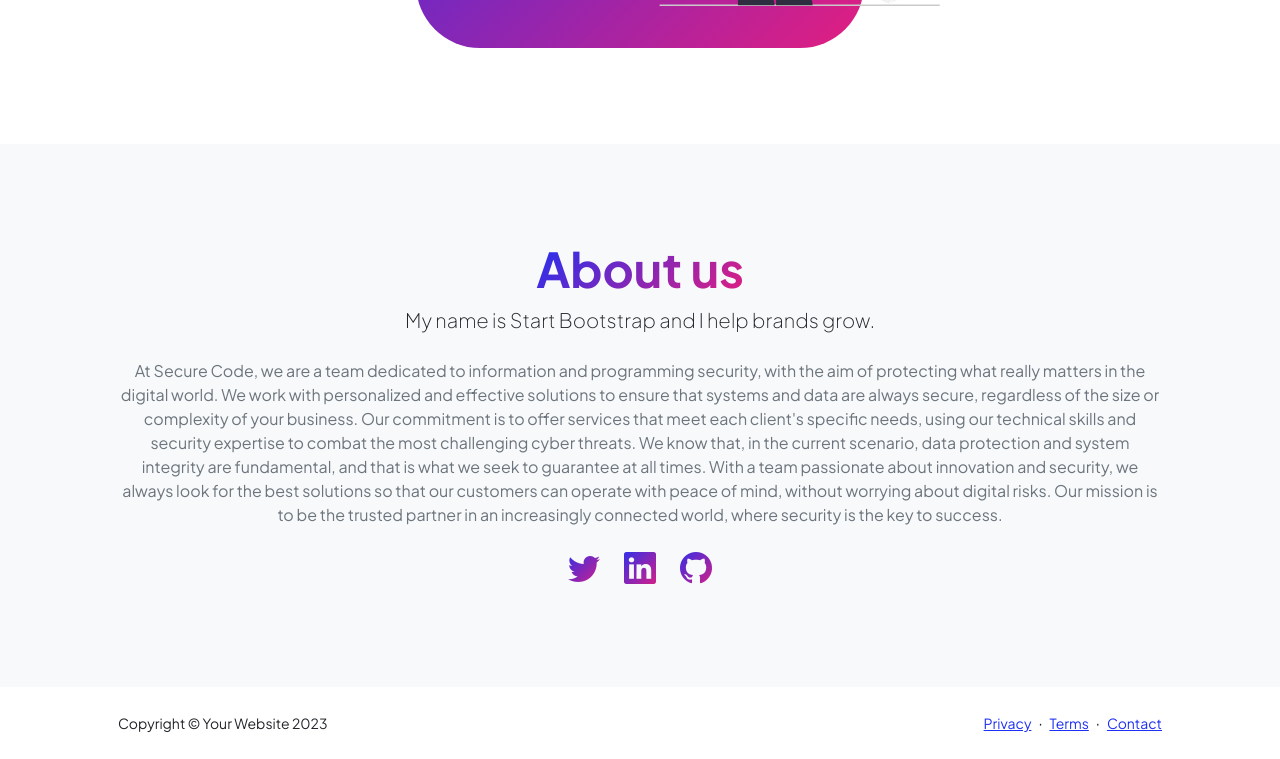
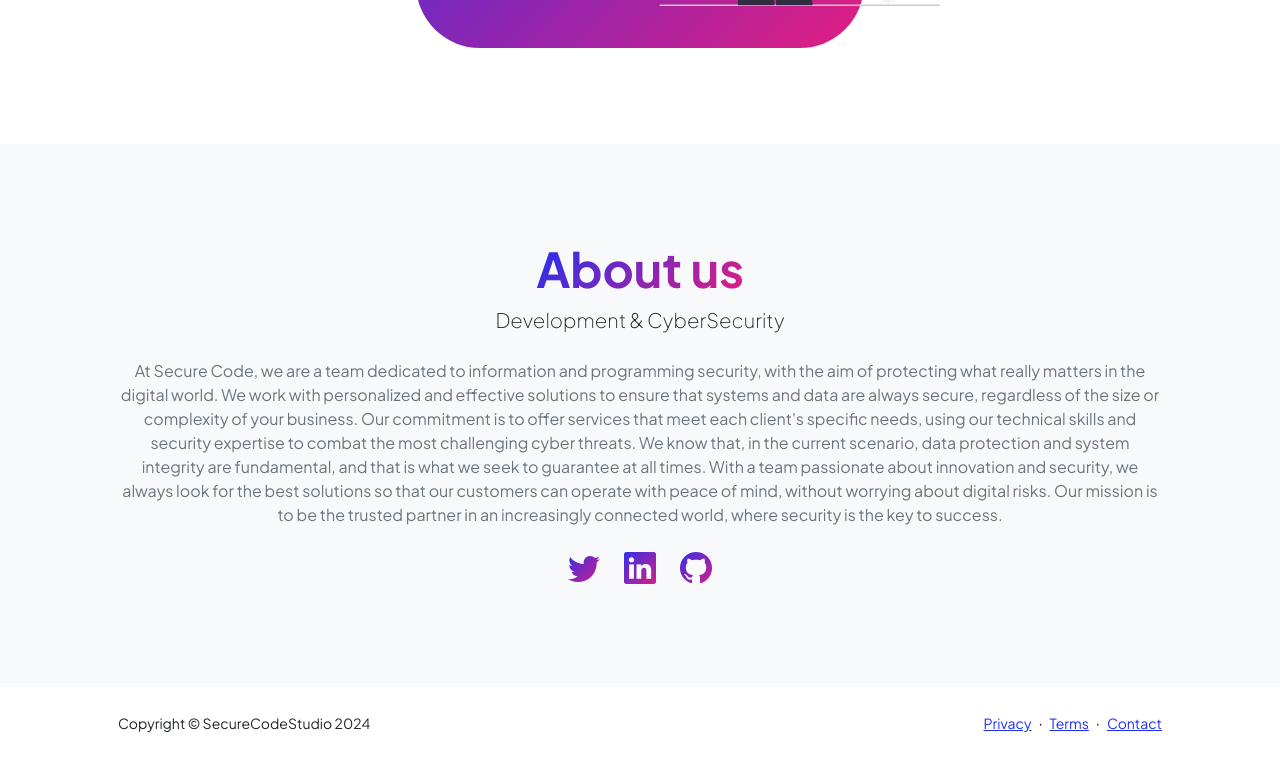
Before and after one commit to devpaiola/empresa, a plain HTML site: page index.html in a window 1280 px wide. Shown: the part 998-1757 px from the top of the page. Drawn offline with nearby package versions, Linux system fonts and the light colour scheme.

```diff
--- a/index.html
+++ b/index.html
@@ -182,7 +182,7 @@
                         <div class="col-xxl-8">
                             <div class="text-center my-5">
                                 <h2 class="display-5 fw-bolder"><span class="text-gradient d-inline">About us</span></h2>
-                                <p class="lead fw-light mb-4">My name is Start Bootstrap and I help brands grow.</p>
+                                <p class="lead fw-light mb-4">Development & CyberSecurity</p>
                                 <p class="text-muted">At Secure Code, we are a team dedicated to information and programming security, with the aim of protecting what really matters in the digital world. We work with personalized and effective solutions to ensure that systems and data are always secure, regardless of the size or complexity of your business.
 
                                     Our commitment is to offer services that meet each client's specific needs, using our technical skills and security expertise to combat the most challenging cyber threats. We know that, in the current scenario, data protection and system integrity are fundamental, and that is what we seek to guarantee at all times.
@@ -203,13 +203,13 @@
         <footer class="bg-white py-4 mt-auto">
             <div class="container px-5">
                 <div class="row align-items-center justify-content-between flex-column flex-sm-row">
-                    <div class="col-auto"><div class="small m-0">Copyright &copy; Your Website 2023</div></div>
+                    <div class="col-auto"><div class="small m-0">Copyright &copy; SecureCodeStudio 2024</div></div>
                     <div class="col-auto">
                         <a class="small" href="#!">Privacy</a>
                         <span class="mx-1">&middot;</span>
                         <a class="small" href="#!">Terms</a>
                         <span class="mx-1">&middot;</span>
-                        <a class="small" href="#!">Contact</a>
+                        <a class="small" href="https://wa.me/5514988409008" target="_blank">Contact</a>
                     </div>
                 </div>
             </div>
```
